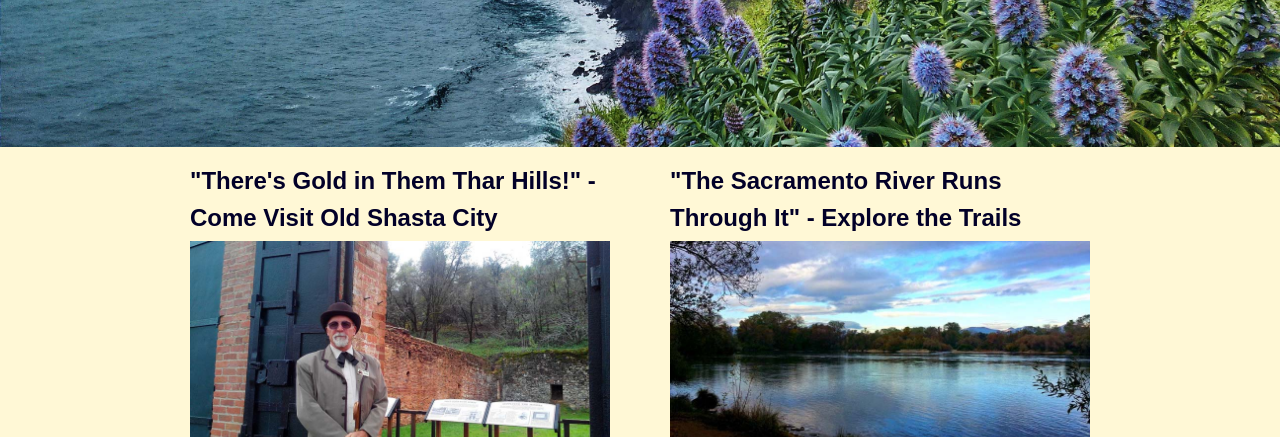
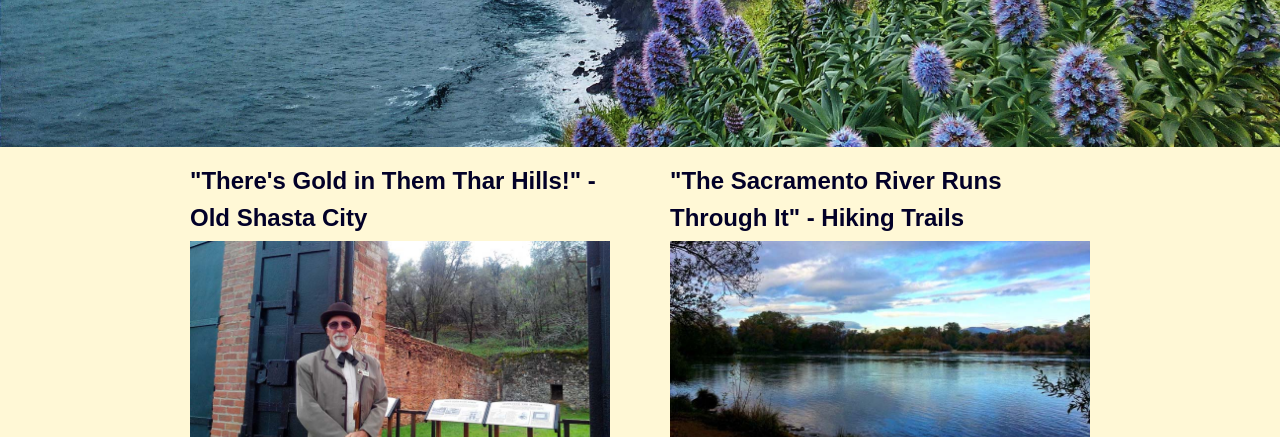
Before and after one commit to Lindsaye01/NorCalAttractions, a plain HTML site: page index.html in a window 1280 px wide. Shown: the part 363-800 px from the top of the page. Drawn offline with nearby package versions, Linux system fonts and the light colour scheme.

Commit message:
new heading
last made for class

```diff
--- a/index.html
+++ b/index.html
@@ -41,7 +41,7 @@
     <div class="container">
       <div class="pet-items-container">
           <div class="pet-item">
-        <h2>"There's Gold in Them Thar Hills!" - Come Visit Old Shasta City</h2>
+        <h2>"There's Gold in Them Thar Hills!" - Old Shasta City</h2>
          <a href="there's-gold-in-them-thar-hills.html" class="photo-link"><img src="images/shasta-city-docent.jpg" alt="docent"></a>
           <p>Come explore the remnants  of a real-life gold miners' town!  Whether you come for the November <i>Holiday in the Park</i> tour, or just stop on CA-299 for some fun, Old Shasta City is a trip back in time. </p>
            <p><i class="fa fa-picture-o fa-lg" aria-hidden="true"></i> - CA-299, Shasta City, CA</p>
@@ -49,7 +49,7 @@
        </div>
 
        <div class="pet-item">
-        <h2>"The Sacramento River Runs Through It" - Explore the Trails</h2>
+        <h2>"The Sacramento River Runs Through It" - Hiking Trails</h2>
          <a href="the-sacramento-river-runs-through-it.html" class="photo-link"><img src="images/sacramento-river.jpg" alt="pretty-river"></a>
           <p>Redding, CA boasts a magnifecent, first-class trail system along its riverbanks.  Come explore nature at its finest and enjoy 80 miles of pristine pathways along the waterfront.</p>
            <p><i class="fa fa-picture-o fa-lg" aria-hidden="true"></i> - Redding, CA</p>
```
